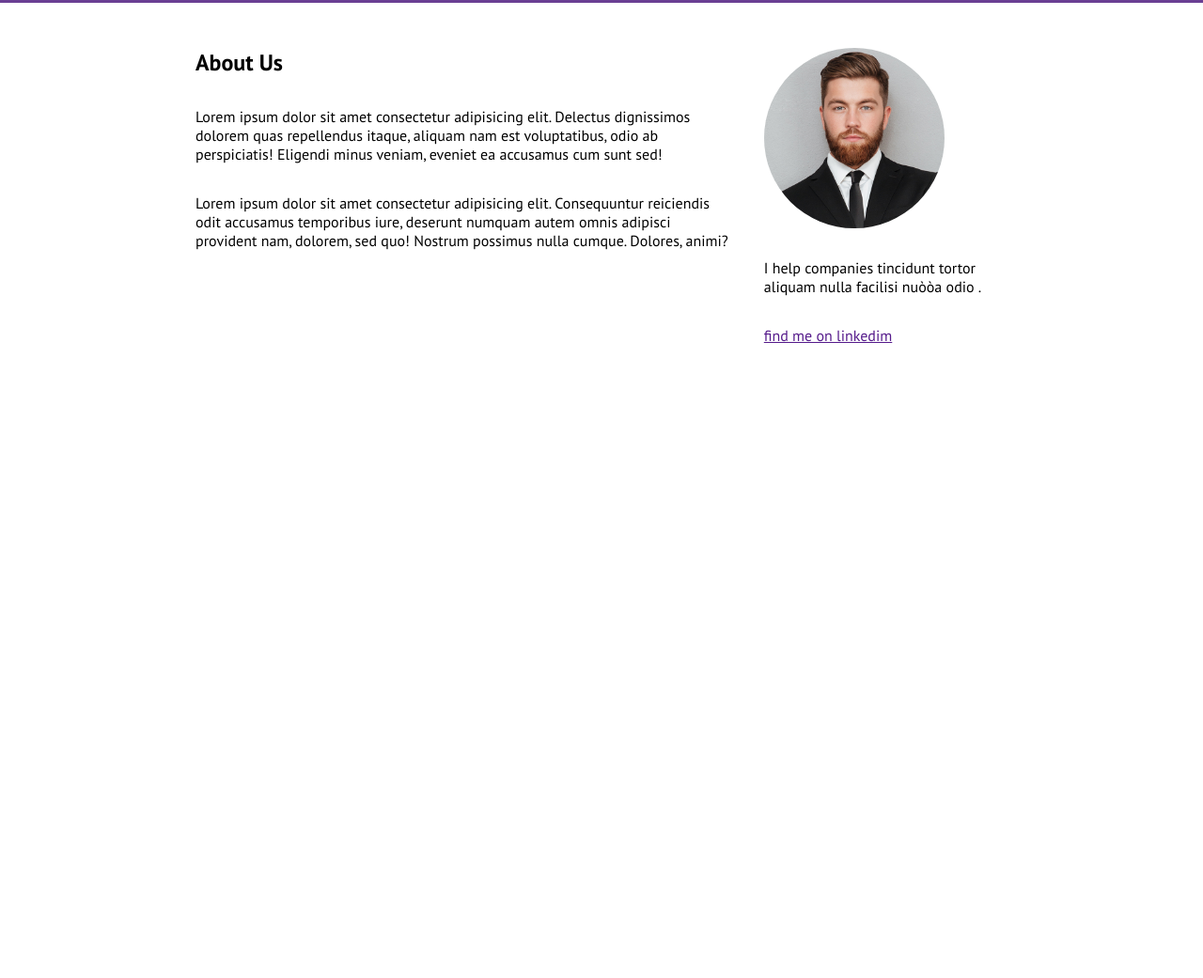
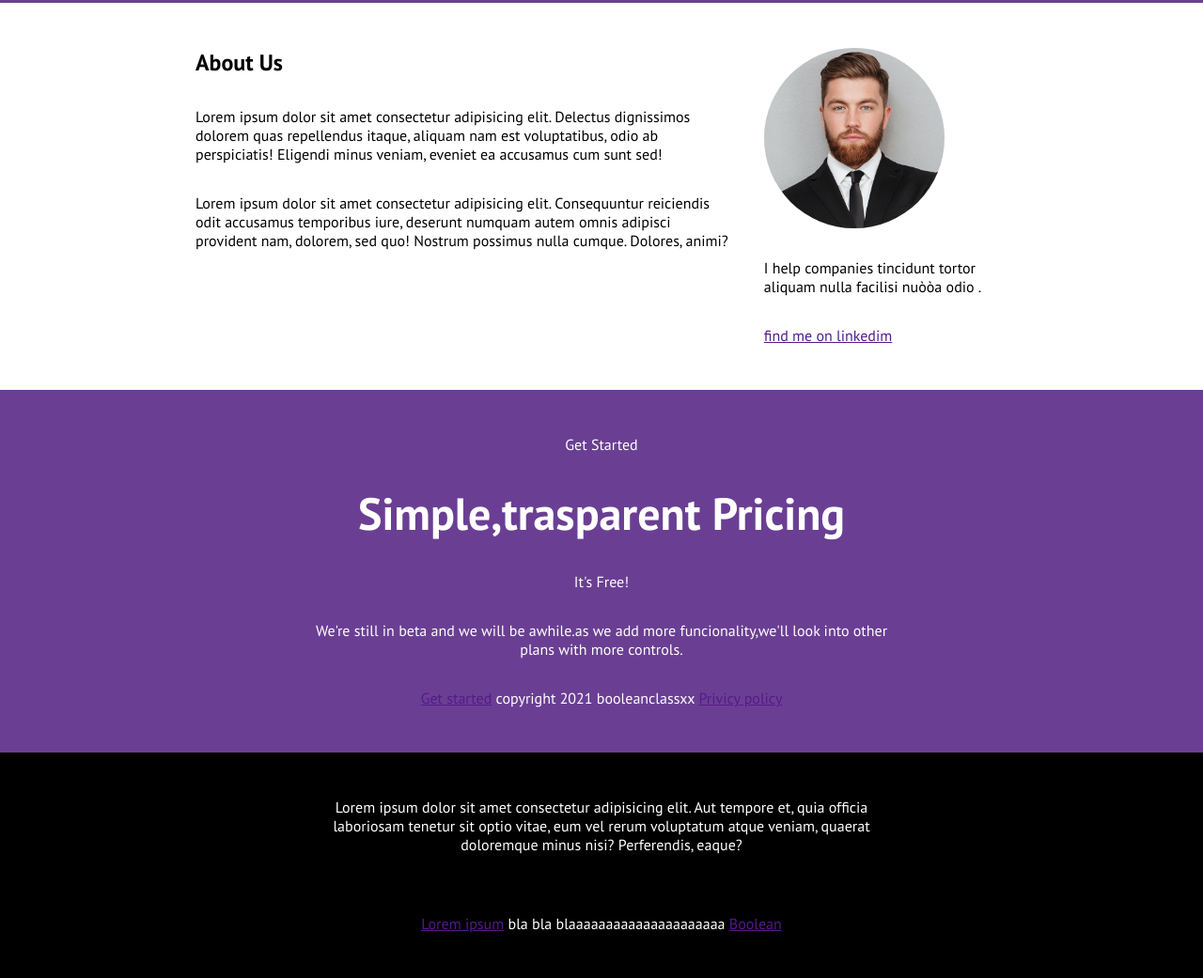
Before and after one commit to giorgiacapponi/htmlcss-responsive-layout, a plain HTML site: page index.html in a window 1280 px wide. Shown: the part 3550-4591 px from the top of the page at 94% size. Before the commit the page ends 3965 px from the top, so only its background shows below. Drawn offline with Linux system fonts and the light colour scheme.

Commit message:
add footer

```diff
--- a/css/style.css
+++ b/css/style.css
@@ -250,3 +250,30 @@ margin-left: 0;
         width: 30%;
     }
 }
+/* SECTION GET STARTEd */
+.container-small{
+    text-align: center;
+}
+@media screen and (min-width:768px)
+{
+    .container-small{
+        width: 60%;
+        margin: 0 auto;
+    }
+}
+@media screen and ( min-width:992px)
+{
+    .container-small{
+        width: 50%;
+    }
+}
+
+/* FOOTER */
+footer{
+    padding:3rem;
+    background-color: black;
+    color: white;
+}
+footer p{
+    margin-bottom: 4rem;
+}
--- a/index.html
+++ b/index.html
@@ -301,8 +301,46 @@
 
         </div>
 
+        <div class="section-purple">
+            <div class="container-small">
+                <div>
+                    Get Started
+                </div>
+                <h2 class="m2rem">
+                    Simple,trasparent Pricing
+                </h2>
+                <div class="font-large">
+                    It's Free!
+                </div>
+                <p class="m2rem">
+                    We're still in beta and we will be awhile.as we add more funcionality,we'll look into other plans with more controls.
+                </p>
+                <a href="" class="m2rem">Get started</a>
+                <span>
+                    copyright 2021 booleanclassxx
+                </span>
+                <a href="">
+                    Privicy policy
+                </a>
+            </div>
+        </div>
+
     </main>
     <!-- /MAIN -->
+    <!-- FOOTER -->
+    <footer>
+        <div class="container-small">
+            <p class="2rem ">
+                Lorem ipsum dolor sit amet consectetur adipisicing elit. Aut tempore et, quia officia laboriosam tenetur sit optio vitae, eum vel rerum voluptatum atque veniam, quaerat doloremque minus nisi? Perferendis, eaque?
+            </p>
+            <a href="">Lorem ipsum</a>
+            <span>bla bla blaaaaaaaaaaaaaaaaaaaaa</span>
+            <a href="">Boolean </a>
+        </div>
+
+
+    </footer>
+
 
 
 </body>
```
